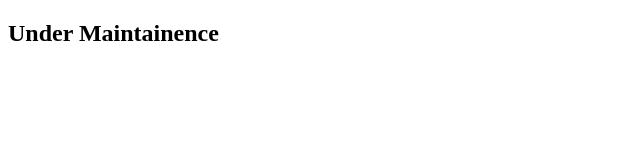
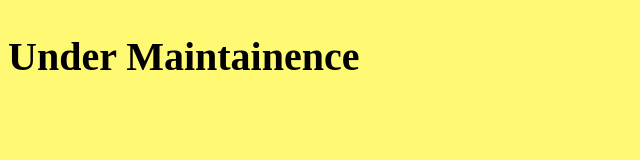
Before and after one commit to moma0500/commitment, a plain HTML site: page blog.html in a window 1280 px wide. Shown: the whole page, without its empty margins (0-640 px from the left). Drawn offline with Linux system fonts and the light colour scheme.

Commit message:
blog start

```diff
--- a/blog.html
+++ b/blog.html
@@ -6,6 +6,8 @@
   <meta name="viewport" content="width=device-width, initial-scale=1.0">
   <meta http-equiv="X-UA-Compatible" content="ie=edge">
   <title>Object Blog</title>
+  <link rel="stylesheet" href="css/main.css">
+  <link rel="stylesheet" href="https://fonts.googleapis.com/css?family=Roboto%20Mono">
 </head>
 
 <body>
```
